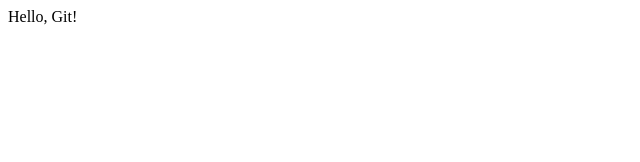
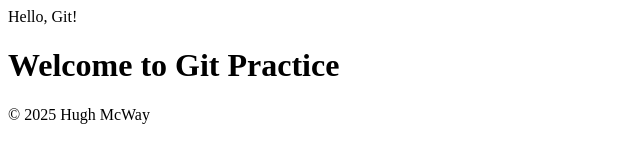
Before and after one commit to hmcway1/git-practice, a plain HTML site: page index.html in a window 1280 px wide. Shown: the whole page, without its empty margins (0-640 px from the left). Drawn offline with Linux system fonts and the light colour scheme.

Commit message:
Add footer section to homepage

```diff
--- a/css/style.css
+++ b/css/style.css
@@ -1 +1,2 @@
 body { background-color: #f0f0f0; }
+h1 { color: green; }
--- a/index.html
+++ b/index.html
@@ -1 +1,3 @@
 <!DOCTYPE html><html><body>Hello, Git!</body></html>
+<h1>Welcome to Git Practice</h1>
+<footer>© 2025 Hugh McWay</footer>
```
